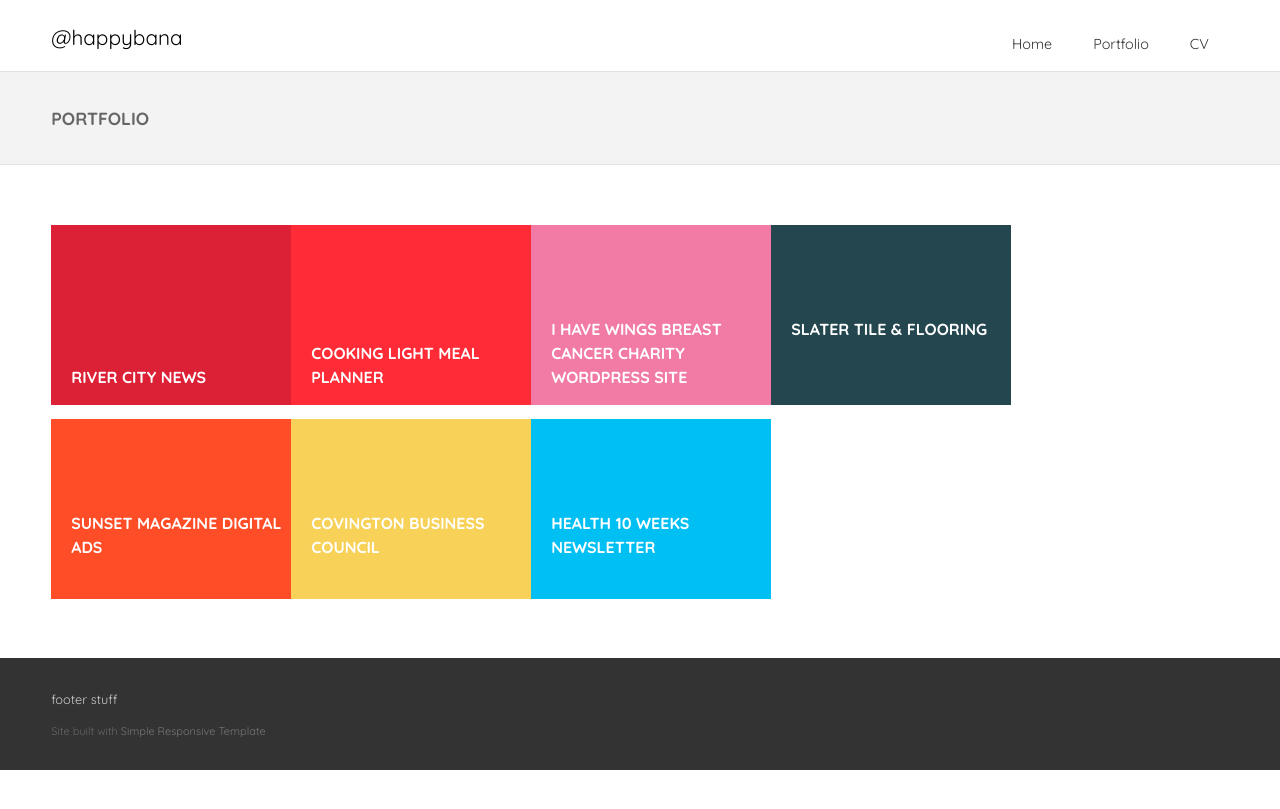
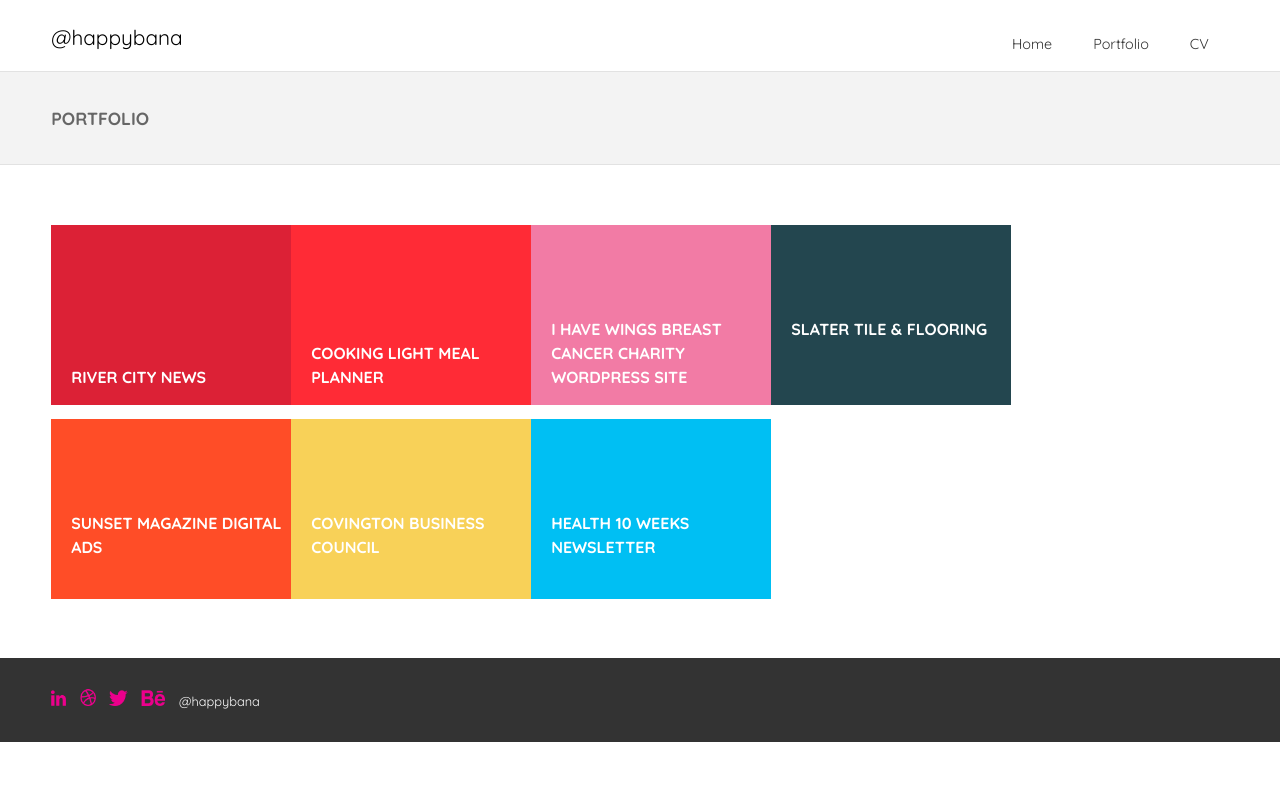
Before and after one commit to banbanbana/happybana.github.io, a Jekyll site: the page portfolio.html, which Jekyll copies as it is, in a window 1280 px wide. Shown: the top 809 px of the page. Built offline with Jekyll 4.4.1, drawn with Linux system fonts in a browser that asks for light colours; some web fonts are replaced.

Commit message:
Update portfolio.html

```diff
--- a/portfolio.html
+++ b/portfolio.html
@@ -122,10 +122,8 @@
 <!-- footer area -->
 <footer>
 	<div id="colophon" class="wrapper clearfix">
-    	footer stuff
+    	<div id="social"><a href="http://www.linkedin.com/in/happybana" target="_blank"><img src="images/linked-in.png" border="0"></a> <a href="http://www.dribbble.com/happybana" target="_blank"><img src="images/dribbble.png" border="0"></a> <a href="http://www.twitter.com/happybana" target="_blank"><img src="images/twitter.png" border="0"></a> <a href="http://www.behance.com/happybana" target="_blank"><img src="images/behance.png" border="0"></a> @happybana</div>
     </div>
-
-    <!--You can NOT remove this attribution statement from any page, unless you get the permission from prowebdesign.ro--><div id="attribution" class="wrapper clearfix" style="color:#666; font-size:11px;">Site built with <a href="http://www.prowebdesign.ro/simple-responsive-template/" target="_blank" title="Simple Responsive Template is a free software by www.prowebdesign.ro" style="color:#777;">Simple Responsive Template</a></div><!--end attribution-->
 
 </footer><!-- #end footer area -->
 
@@ -139,5 +137,7 @@
 <!-- fire ups - read this file!  -->
 <script src="js/main.js"></script>
 
+
+
 </body>
 </html>
```
